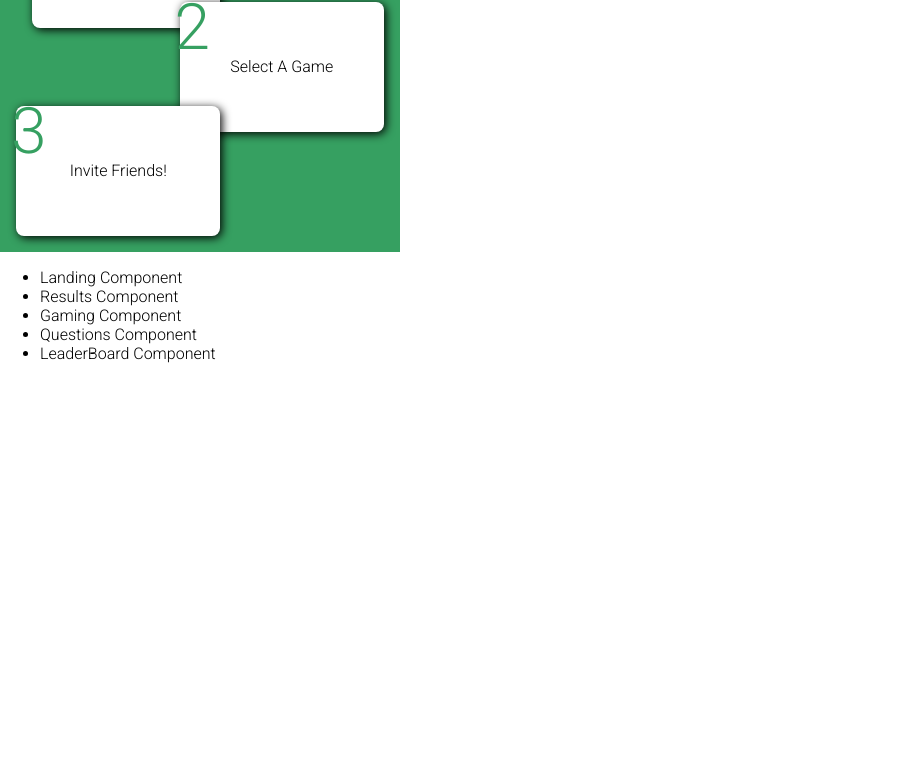
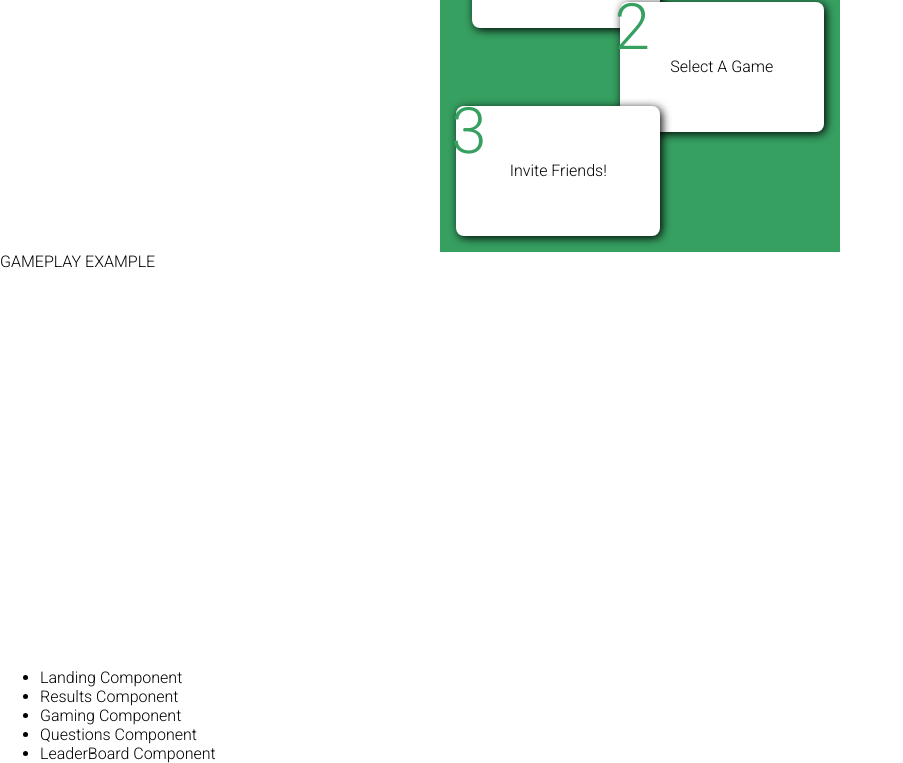
Before and after one commit to chingu-voyages/v8-chimeras-team-01, a React (Create React App) app: page / in a window 1280 px wide. Shown: the part 524-1287 px from the top of the page, without its empty margins (0-903 px from the left). Before the commit the page ends 887 px from the top, so only its background shows below. Built offline with nearby package versions, Linux system fonts and the light colour scheme.

Commit message:
Setup area for Gameplay Example

```diff
--- a/src/components/Landing/Landing.js
+++ b/src/components/Landing/Landing.js
@@ -15,6 +15,7 @@ export default function Landing() {
             <p className="button-words">Host A Game</p>
           </button>
         </article>
+
         <article className="how-to-host">
           <h4 className="hth-header">Want to Host a Game?</h4>
           <div className="how-to-box b1">
@@ -30,6 +31,10 @@ export default function Landing() {
             <p>Invite Friends!</p>
           </div>
         </article>
+
+        <article className="gameplay-example">
+          GAMEPLAY EXAMPLE
+        </article>
     </section>
   )
 }
--- a/src/components/Landing/index.css
+++ b/src/components/Landing/index.css
@@ -51,6 +51,7 @@
   max-width: 400px;
   height: 400px;
   padding: 1em;
+  margin: 0 auto;
   background-color: var(--color-main);
 }
 
@@ -101,3 +102,9 @@
   grid-column: htc1 / htc3;
   grid-row: htr5 / htr7;
 }
+
+/* GAMEPLAY EXAMPLE */
+
+.gameplay-example {
+  height: 400px;
+}
```
